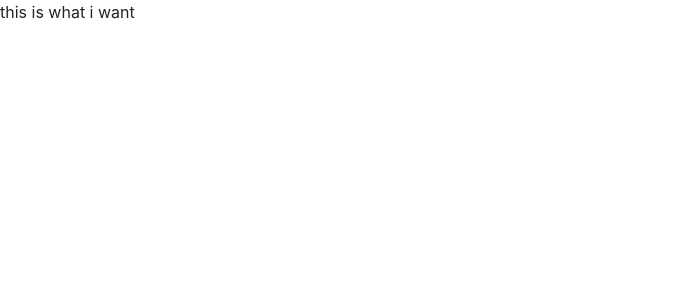
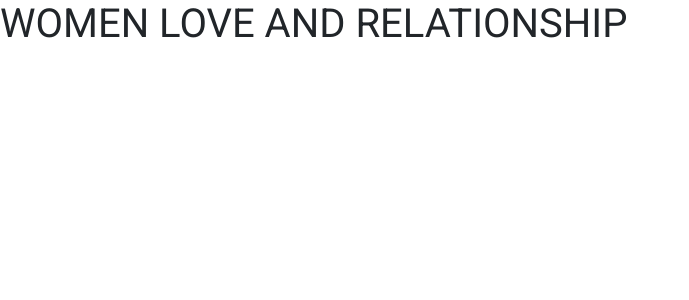
Before and after one commit to DOGGED-DESIGNS/womenlove, a Next.js app: page / in a window 1280 px wide. Shown: the top 300 px of the page, without its empty margins (0-689 px from the left). Built offline with nearby package versions, Linux system fonts and the light colour scheme; a web font is replaced by a local one.

Commit message:
second commit

```diff
--- a/pages/_app.js
+++ b/pages/_app.js
@@ -14,12 +14,13 @@ function MyApp({ Component, pageProps }) {
         <meta charset="UTF-8" />
         <meta http-equiv="X-UA-Compatible" content="IE=edge" />
         <meta name="viewport" content="width=device-width, initial-scale=1.0" />
+        <meta name="description" content="love,relationship" />
         <link rel="stylesheet" href="/final/fontawesome.min.css" />
         <link rel="stylesheet" href="/swiper/owl.carousel.min.css" />
         <link rel="stylesheet" href="/swiper/owl.theme.default.css" />
         <link rel="stylesheet" href="/swiper/css/swiper-bundle.min.css" />
         {/* <link rel="stylesheet" href="./final/index.min.css" /> */}
-        <title>WomenLoveAndRelationships</title>
+        <title>WomenLoveAndRelationships😃</title>
 
         <script src="/jquery.3.4.1.js?cd=123"></script>
         <script src="/swiper/owl.carousel.min.js"></script>
--- a/pages/index.jsx
+++ b/pages/index.jsx
@@ -1,7 +1,11 @@
 import React from "react";
 
 const index = () => {
-  return <div>this is what i want</div>;
+  return (
+    <div>
+      <h1> WOMEN LOVE AND RELATIONSHIP </h1>
+    </div>
+  );
 };
 
 export default index;
```
